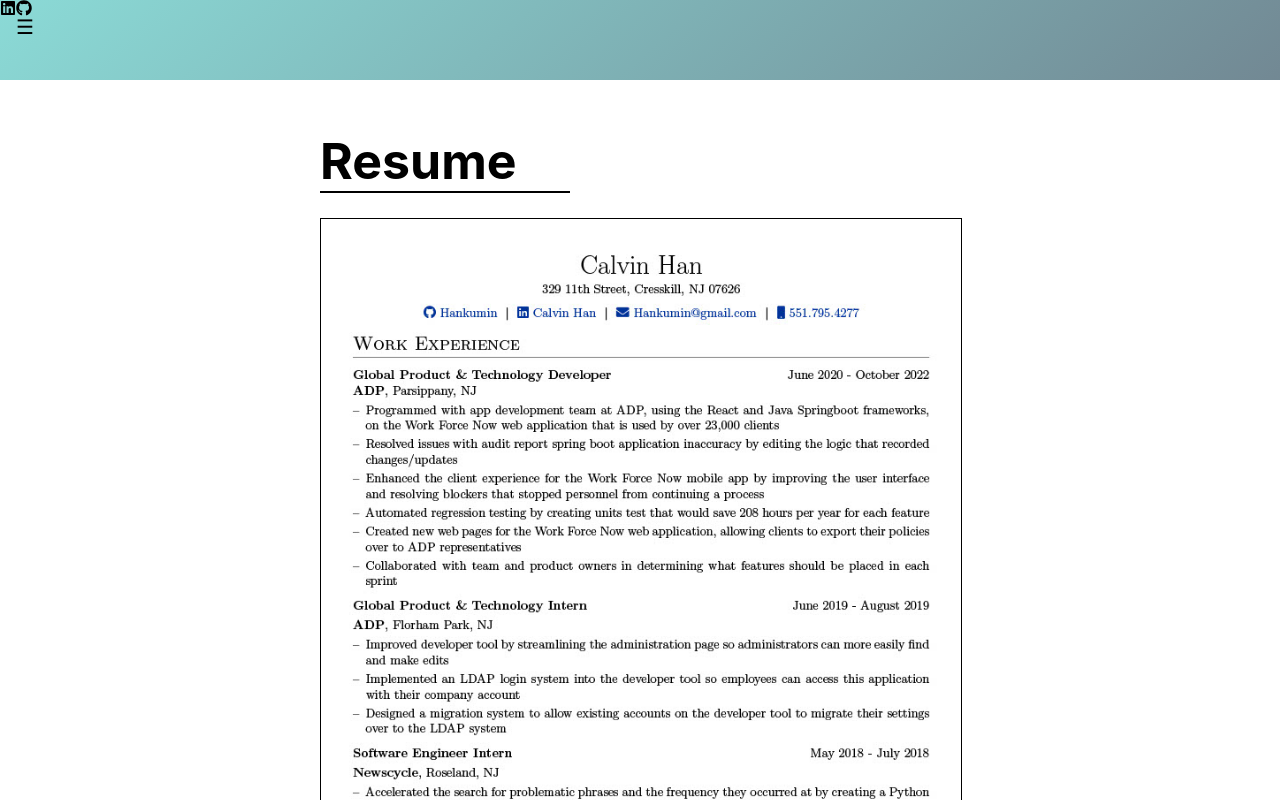
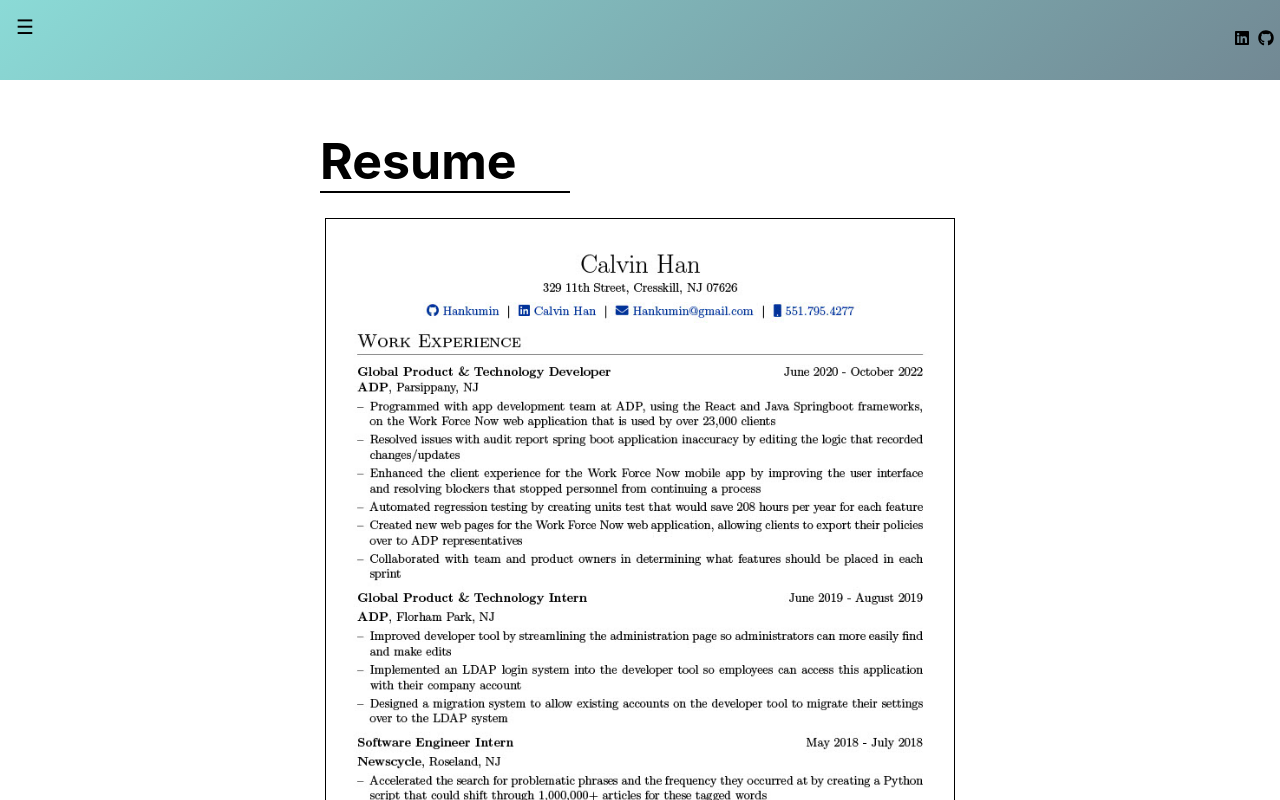
Before and after one commit to hankumin/website, a React (Create React App) app: page /website/resume in a window 1280 px wide. Shown: the top 800 px of the page. Built offline with nearby package versions, Linux system fonts and the light colour scheme.

Commit message:
Change styling for header links

```diff
--- a/src/App.css
+++ b/src/App.css
@@ -12,7 +12,25 @@
   height: 10vh;
   background-image: var(--gradient-rl);
   display: flex;
+  flex-direction: row-reverse;
+  align-items: center;
 
+}
+
+div.headerLinks{
+  width: 40px;
+  margin-right: 6px;
+  display: flex;
+  justify-content: space-between;
+}
+
+a.links{
+  color: black;
+}
+
+
+a.links:visited{
+  color: black;
 }
 
 div.footer{
--- a/src/App.js
+++ b/src/App.js
@@ -14,8 +14,10 @@
     <div className='App'>
       <header >
         <div className='header'>
-          <FaLinkedin></FaLinkedin>
-          <FaGithub></FaGithub>
+          <div className='headerLinks'>
+            <a href="https://www.linkedin.com/in/calvin-han-24857614a/" className='links' target="_blank"><FaLinkedin></FaLinkedin></a>
+            <a href="https://github.com/hankumin" className='links' target="_blank"><FaGithub></FaGithub></a>
+          </div>
         </div>
       </header>
       <Router>
--- a/src/components/Resume/Resume.module.css
+++ b/src/components/Resume/Resume.module.css
@@ -27,11 +27,7 @@
 
 img.pdf{
     margin-bottom: 20px;
-
-    max-width: 700px;
-    min-width: 270px;
-    width: 100%;
-
+    width: clamp(270px,98%,700px);
     border: black solid 1px;
 }
 
```
